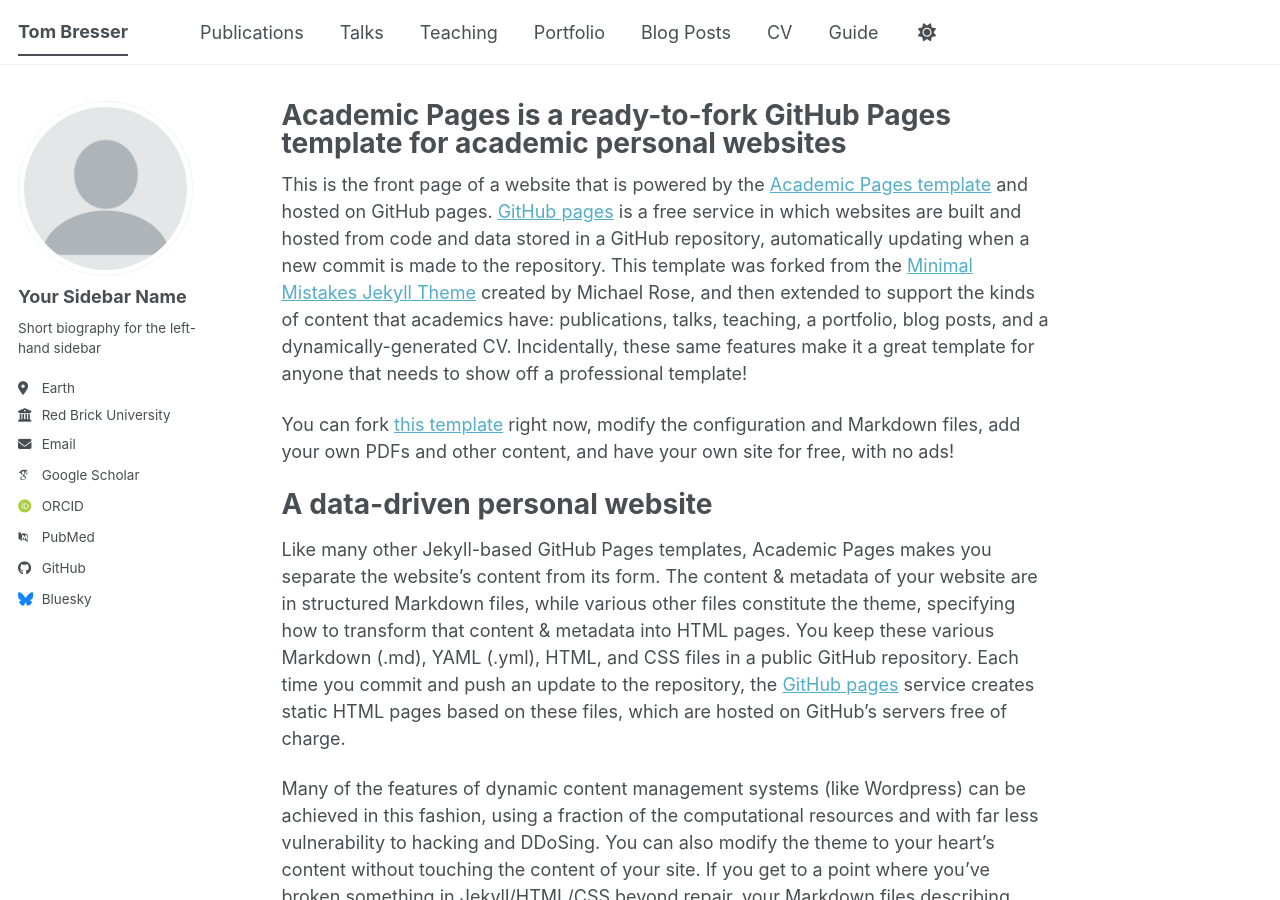
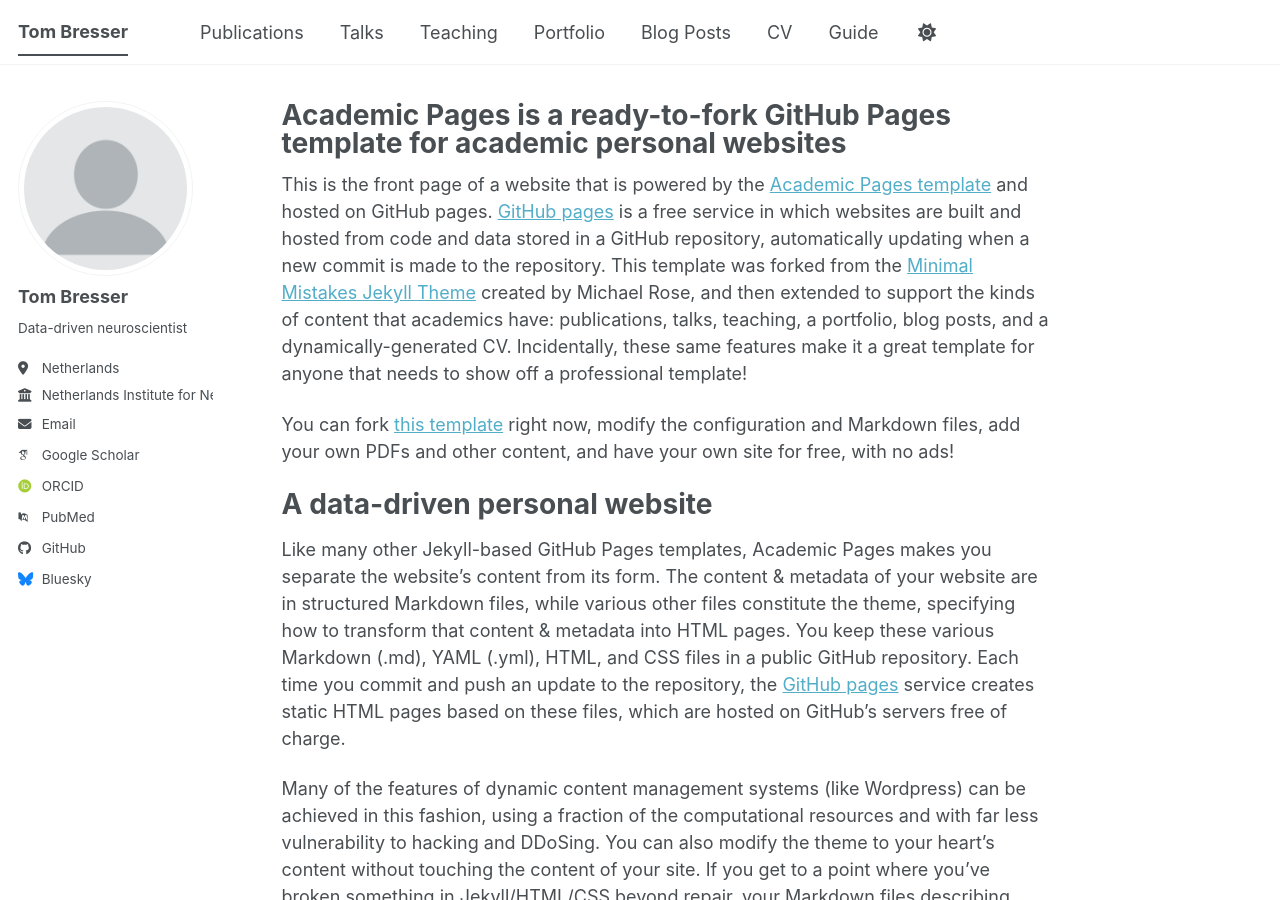
Before and after one commit to tombresser/tombresser.github.io, a Jekyll site: the page built from _pages/about.md, in a window 1280 px wide and 900 px high. Built offline with Jekyll 4.4.1, drawn with Linux system fonts in a browser that asks for light colours; some web fonts are replaced; a script bundle is joined from its source files by our own code; library files that are not in the unit come from our copies.

Commit message:
Update personal information in _config.yml

```diff
--- a/_config.yml
+++ b/_config.yml
@@ -13,7 +13,7 @@
 title_separator          : "-"
 name                     : &name "Tom Bresser, PhD"
 description              : &description "Your Name's academic portfolio"   # Update this with a general description of your site, this is the default if not overridden by a page
-url                      : https://academicpages.github.io # The base hostname & protocol for your site e.g. "https://[your GitHub username].github.io",
+url                      : https://tombresser.github.io # The base hostname & protocol for your site e.g. "https://[your GitHub username].github.io",
                                                            # or if you already have some other page hosted on Github then use "https://[your GitHub username].github.io/[Your Repo Name]"
 baseurl                  : "" # the subpath of your site, e.g. "/blog"
 repository               : "academicpages/academicpages.github.io"
@@ -24,11 +24,11 @@
 author:
   # Biographic information
   avatar           : "profile.png"
-  name             : "Your Sidebar Name"
-  pronouns         : # example: "she/her"
-  bio              : "Short biography for the left-hand sidebar"
-  location         : "Earth"
-  employer         : "Red Brick University"
+  name             : "Tom Bresser"
+  pronouns         : # example: "he/him"
+  bio              : "Data-driven neuroscientist"
+  location         : "Netherlands"
+  employer         : "Netherlands Institute for Neuroscience"
   uri              : # URL
   email            : "none@example.org"
 
```
